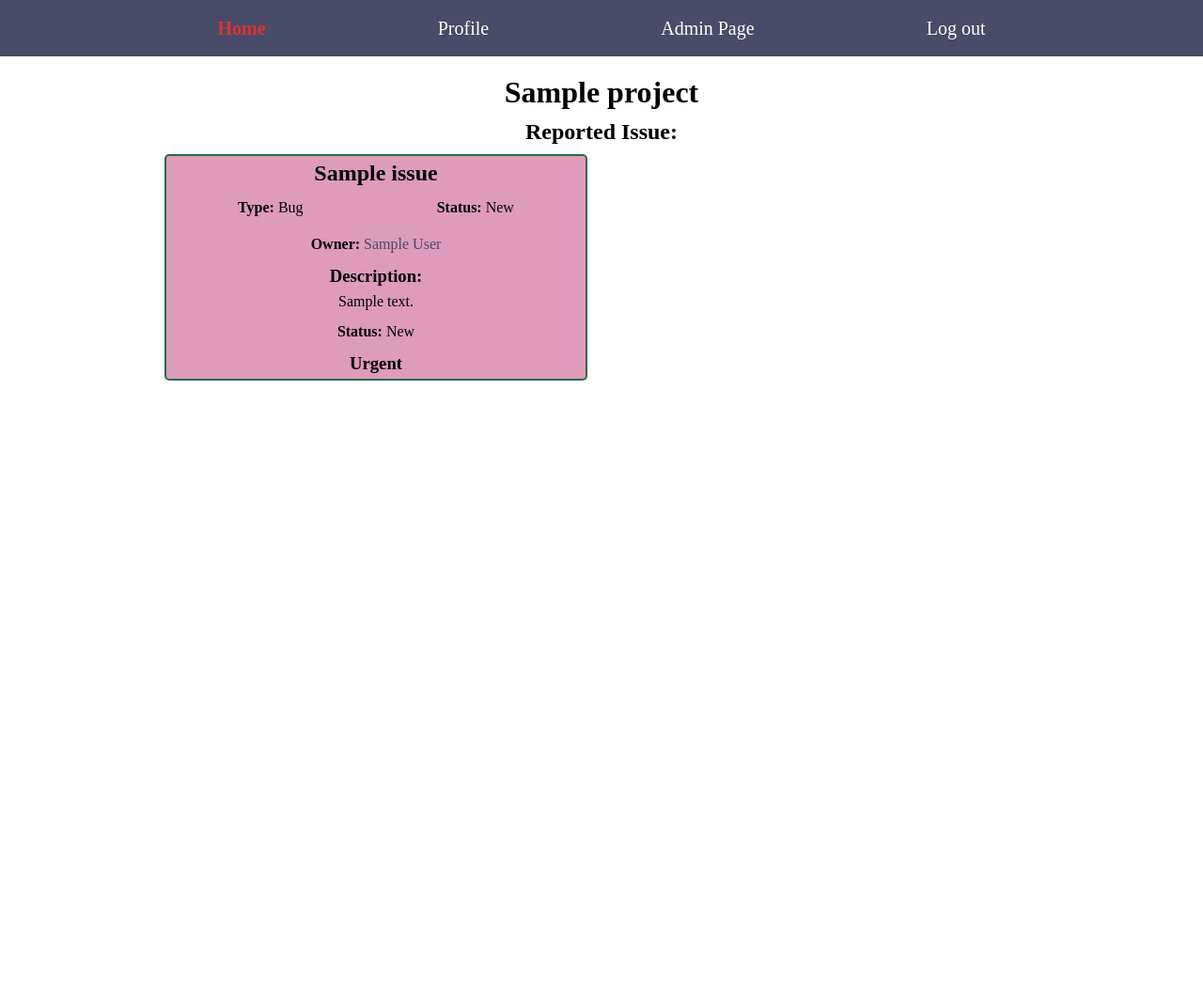
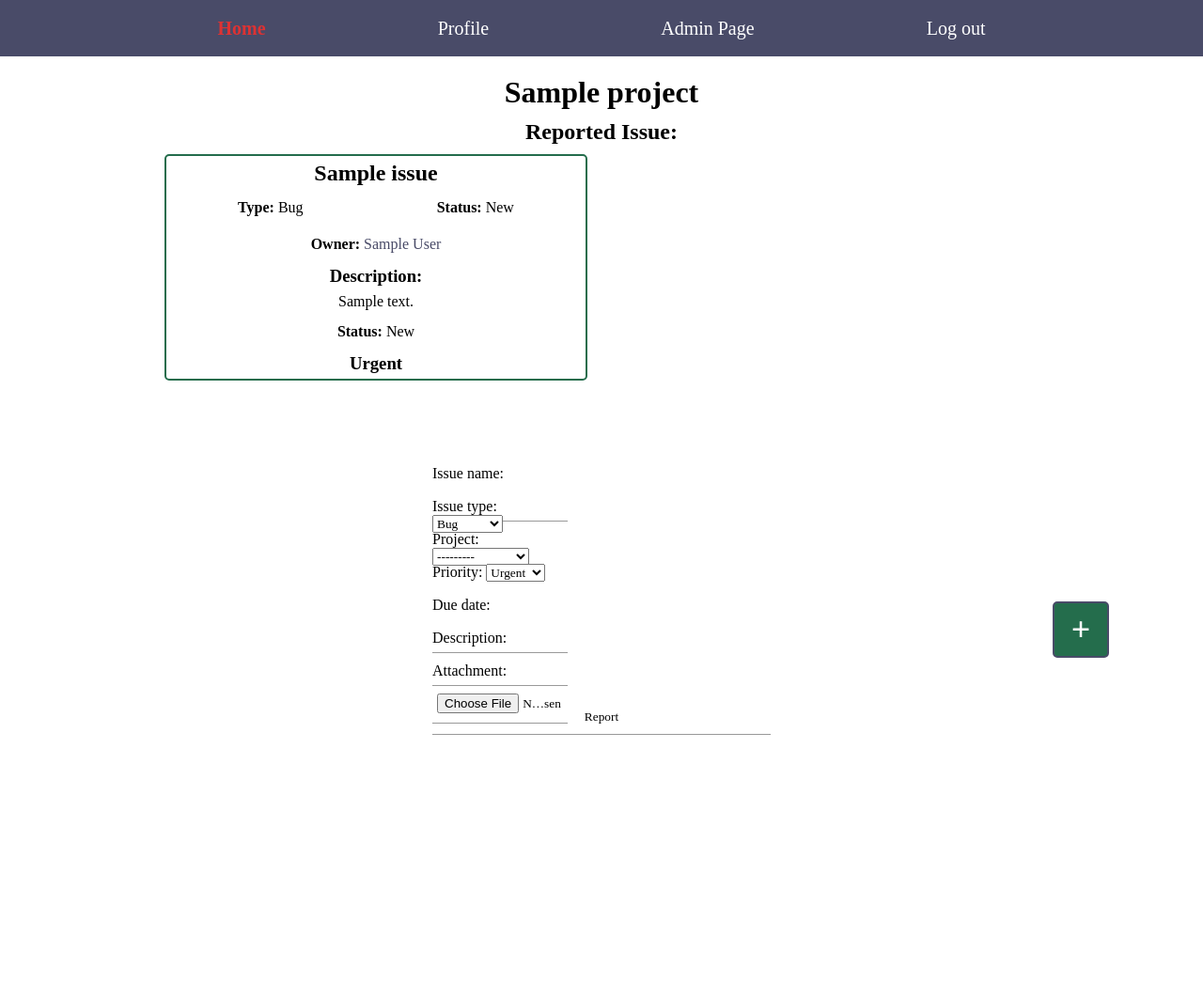
Before and after one commit to Karol204/BugTracker, a Django app: page /projectDetails/1 in a window 1280 px wide. Shown: the whole page at 94% size. Before the commit the page ends 405 px from the top, so only its background shows below. Run offline with Django 3.2, Linux system fonts and the light colour scheme; a user stored in the database is signed in; tables that the repository leaves empty hold one stand-in row (values such as "Sample post"); some web fonts are replaced.

Commit message:
issue step form

```diff
--- a/pages/views.py
+++ b/pages/views.py
@@ -38,7 +38,6 @@ class HomePage(LoginRequiredMixin, View):
 
         issue_name = request.POST.get('issue_name')
         issue_type = request.POST.get('issue_type')
-        project = request.POST.get('project')
         priority = request.POST.get('priority')
         due_date = request.POST.get('due_date')
         description = request.POST.get('description')
@@ -50,7 +49,7 @@ class HomePage(LoginRequiredMixin, View):
             new_bug = Issue()
             new_bug.issue_name = issue_name
             new_bug.issue_type = issue_type
-            new_bug.project = Project.objects.get(id=project)
+            new_bug.project = Project.objects.get(id=5)
             new_bug.reported = employee_id
             new_bug.priority = priority
             new_bug.due_date = due_date
--- a/static/css/base.css
+++ b/static/css/base.css
@@ -471,127 +471,6 @@ transition: all 0.3s ease 0s;
 
 /* Bug report form */
 
-.bug-report-form {
-    display: flex;
-    margin-top: 100px;
-    width: 350px;
-    height: 500px;
-    background-color: lightblue;
-    flex-direction: column;
-    align-items: center;
-    justify-content: space-around;
-    z-index: -2;
-    padding: 50px 40px 25px;
-}
-
-.bug-report-form p {
-    position: relative;
-    width: 250px;
-    height: 150px;
-    margin: 15px auto;
-}
-
-.bug-report-form p label {
-    position: absolute;
-    top: -25px;
-    left: 5px;
-    font-size: 18px;
-}
-
-.bug-report-form p input,
-.bug-report-form p select {
-    background-color: transparent;
-    border: 3px solid #fff;
-    width: 250px;
-    height: 50px;
-    font-size: 1.3rem;
-}
-
-.bug-report-form button {
-    width: 120px;
-    height: 40px;
-    border: 3px solid #fff;
-    border-radius: 3px;
-    background-color: transparent;
-    font-size: 1.2rem;
-
-}
-
-.bug-report-form button:hover {
-    background-color: #fff;
-    color: #494b68;
-}
-
-.bug-report-form button:focus {
-    outline: 0;
-}
-
-.bug-report-form button:active {
-    transform: scale(0.98);
-}
-
-
-
-.form {
-    position: fixed;
-    top: 50%;
-    left: 50%;
-    transform: translate(-50%, -50%);
-}
-
-.form.inactive {
-    display: none;
-}
-
-.btnshowingForm {
-    position: fixed;
-    bottom: 50px;
-    right: 50px;
-    width: 50px;
-    height: 50px;
-    border: 3px #000 solid;
-    border-radius: 5px;
-    cursor: pointer;
-    background-color: lightblue;
-    transition: .3s ease-in;
-}
-
-.btnshowingForm:hover,
-.btnshowingForm:active,
-.btnshowingForm:focus
-{
-    width: 150px;
-    height: 70px;
-}
-
-.btnshowingForm:hover p {
-    color: black;
-    opacity: 1;
-}
-
-.btnshowingForm:active {
-    transform: scale(0.98);
-}
-
-.btnshowingForm.active {
-        background-color: darkseagreen;
-}
-
-.btnshowingForm p {
-    color: black;
-    opacity: 0;
-    transition: opacity 0.1s .18s ease;
-}
-
-
-
-td img {
-    width: 30px;
-    height: 30px;
-    object-fit: cover;
-    border-radius: 50%;
-    transform: translateY(26%);
-}
 
 @media (min-width: 450px) {
     .content {
@@ -620,6 +499,169 @@ td img {
     }
 
 }
+
+
+.wrapper.inactive {
+    display: none;
+}
+
+.btnshowingForm {
+    position: fixed;
+    width: 60px;
+    height: 60px;
+    bottom: 100px;
+    right: 100px;
+    border-radius: 5px;
+    border: 2px solid #494b68;
+    background-color: #246d4c;
+    color: #fff;
+    transition: 1s ease;
+    z-index: 1000;
+}
+
+.btnshowingForm p {
+    font-weight: bold;
+    font-size: 36px;
+    text-align: center;
+    margin: auto 5px;
+    line-height: 100%;
+    cursor: pointer;
+
+}
+
+.btnshowingForm:hover {
+    color: black;
+    background-color: #fff;
+    border-color: #246d4c;
+}
+
+.wrapper {
+    position: fixed;
+    width: 100vw;
+    height: 100vh;
+    z-index: 3;
+    background-color: rgba(80,80,80,0.4);
+    top: 60px;
+    left: 0;
+    overflow: hidden;
+}
+
+.form {
+    width: 360px;
+    height: 400px;
+    margin: 8% auto;
+    background-color: #fff;
+    border-radius: 5px;
+    position: relative;
+    overflow: hidden;
+}
+
+.formset {
+    width: 280px;
+    position: absolute;
+    top: 100px;
+    left: 40px;
+    transition: 0.5s;
+    overflow: hidden;
+}
+
+.bug-form input {
+    width: 100%;
+    padding: 10px 5px;
+    margin: 5px 0;
+    border: 0;
+    border-bottom: 1px solid #999;
+    background-color: transparent;
+}
+
+::placeholder {
+    color: #777;
+}
+
+.btn-box {
+    display: flex;
+    width: 100%;
+    margin: 30px auto;
+    text-align: center;
+}
+
+.form-btn {
+    width: 110px;
+    height: 40px;
+    margin: 0 auto;
+    padding: 8px 0;
+    position: relative;
+    background: linear-gradient(to right, #ff105f, #ffad06);
+    border-radius: 30px;
+    border: 0;
+    outline: none;
+    color: #fff;
+    cursor: pointer;
+}
+
+
+
+#result {
+    height: 50px;
+    width: 60%;
+    margin: 5px auto;
+    line-height: 50px;
+    font-size: 15px;
+}
+
+.form p {
+    width: 40%;
+    height: 35px;
+}
+
+#form2,
+#form3 {
+    left: 450px;
+}
+
+.step-row {
+    width: 360px;
+    height: 40px;
+    margin: 0 auto;
+    display: flex;
+    align-items: center;
+    box-shadow: 0 -1px 5px -1px #000;
+    position: relative;
+}
+
+.step-col {
+    width: 120px;
+    text-align: center;
+    position: relative;
+    color: #333;
+    position: relative;
+}
+
+#progress {
+    position: absolute;
+    height: 100%;
+    width: 120px;
+    background: linear-gradient(to right, #ff105f, #ffad06);
+    transition: 0.5s;
+
+}
+
+#progress::after {
+    content: '';
+    height: 0;
+    width: 0;
+    border-top: 20px solid transparent;
+    border-bottom: 20px solid transparent;
+    position: absolute;
+    right: -20px;
+    top: 0;
+    border-left: 20px solid #ffad06;
+}
+
+
+
+
+
 
 @media (min-width: 600px) {
     .grid-container {
@@ -653,3 +695,128 @@ td img {
 .asap {
     background-color: rgba(190, 172, 103, 0.8);
 }
+
+
+
+
+
+
+/*.bug-report-form {*/
+/*    display: flex;*/
+/*    margin-top: 100px;*/
+/*    width: 350px;*/
+/*    height: 500px;*/
+/*    background-color: lightblue;*/
+/*    flex-direction: column;*/
+/*    align-items: center;*/
+/*    justify-content: space-around;*/
+/*    z-index: -2;*/
+/*    padding: 50px 40px 25px;*/
+/*}*/
+
+/*.bug-report-form p {*/
+/*    position: relative;*/
+/*    width: 250px;*/
+/*    height: 150px;*/
+/*    margin: 15px auto;*/
+/*}*/
+
+/*.bug-report-form p label {*/
+/*    position: absolute;*/
+/*    top: -25px;*/
+/*    left: 5px;*/
+/*    font-size: 18px;*/
+/*}*/
+
+/*.bug-report-form p input,*/
+/*.bug-report-form p select {*/
+/*    background-color: transparent;*/
+/*    border: 3px solid #fff;*/
+/*    width: 250px;*/
+/*    height: 50px;*/
+/*    font-size: 1.3rem;*/
+/*}*/
+
+/*.bug-report-form button {*/
+/*    width: 120px;*/
+/*    height: 40px;*/
+/*    border: 3px solid #fff;*/
+/*    border-radius: 3px;*/
+/*    background-color: transparent;*/
+/*    font-size: 1.2rem;*/
+
+/*}*/
+
+/*.bug-report-form button:hover {*/
+/*    background-color: #fff;*/
+/*    color: #494b68;*/
+/*}*/
+
+/*.bug-report-form button:focus {*/
+/*    outline: 0;*/
+/*}*/
+
+/*.bug-report-form button:active {*/
+/*    transform: scale(0.98);*/
+/*}*/
+
+
+
+/*.form {*/
+/*    position: fixed;*/
+/*    top: 50%;*/
+/*    left: 50%;*/
+/*    transform: translate(-50%, -50%);*/
+/*}*/
+
+
+
+/*.btnshowingForm {*/
+/*    position: fixed;*/
+/*    bottom: 50px;*/
+/*    right: 50px;*/
+/*    width: 50px;*/
+/*    height: 50px;*/
+/*    border: 3px #000 solid;*/
+/*    border-radius: 5px;*/
+/*    cursor: pointer;*/
+/*    background-color: lightblue;*/
+/*    transition: .3s ease-in;*/
+/*}*/
+
+/*.btnshowingForm:hover,*/
+/*.btnshowingForm:active,*/
+/*.btnshowingForm:focus*/
+/*{*/
+/*    width: 150px;*/
+/*    height: 70px;*/
+/*}*/
+
+/*.btnshowingForm:hover p {*/
+/*    color: black;*/
+/*    opacity: 1;*/
+/*}*/
+
+/*.btnshowingForm:active {*/
+/*    transform: scale(0.98);*/
+/*}*/
+
+/*.btnshowingForm.active {*/
+/*        background-color: darkseagreen;*/
+/*}*/
+
+/*.btnshowingForm p {*/
+/*    color: black;*/
+/*    opacity: 0;*/
+/*    transition: opacity 0.1s .18s ease;*/
+/*}*/
+
+
+
+/*td img {*/
+/*    width: 30px;*/
+/*    height: 30px;*/
+/*    object-fit: cover;*/
+/*    border-radius: 50%;*/
+/*    transform: translateY(26%);*/
+/*}*/
--- a/static/js/app.js
+++ b/static/js/app.js
@@ -22,7 +22,7 @@ btnShowingBtn.addEventListener('click', (e) => {
 })
 
 
-$(".btn-add-issue").click(function (){
+$(".btdn-add-issue").click(function (){
 
 
     let issue_name = document.getElementById('id_issue_name').value
@@ -68,9 +68,16 @@ $(".btn-add-issue").click(function (){
         $("#result").text(response['errorMessage'])
     })
     }
+})
 
 
-})
+
+function screenWidthCheck () {
+    if (innerWidth >= 600) {
+        $('.btnshowingForm').removeClass('mobile-display-none')
+    }
+}
+
 
 // Priority box color
 
@@ -135,12 +142,80 @@ function sendToServer(id, value) {
     })
 }
 
-function priorityCheckFunc() {
-    if(priorityCheck.innerText === 'ASAP'){
-        $('.single-issue').addClass('asap')
-    } else if (priorityCheck.innerText === 'Urgent'){
-        $('.single-issue').addClass('urgent')
+// function priorityCheckFunc() {
+//     if(priorityCheck.innerText === 'ASAP'){
+//         $('.single-issue').addClass('asap')
+//     } else if (priorityCheck.innerText === 'Urgent'){
+//         $('.single-issue').addClass('urgent')
+//     }
+// }
+
+
+
+
+window.addEventListener('resize', screenWidthCheck())
+
+
+
+// priorityCheckFunc()
+screenWidthCheck()
+
+
+
+let form1 = $('#form1')
+let form2 = $('#form2')
+let form3 = $('#form3')
+
+
+let next1 = $('#next1')
+let next2 = $('#next2')
+
+let back1 = $('#back1')
+let back2 = $('#back2')
+
+let progress = $('#progress')
+
+next1.on('click', function () {
+
+    let issue_name = document.getElementById('id_issue_name').value
+    let issue_type = document.getElementById('id_issue_type').value
+    let description = document.getElementById('id_description').value
+
+    if (issue_name == "") {
+        $("#result").text('Please Enter Name')
+    } else if (issue_type == "") {
+        $("#result").text('Please Select Type')
+    } else if (description == "") {
+        $("#result").text('Please Enter Description')
+    } else {
+
+        form1.css('left', -450)
+        form2.css('left', 40)
+        progress.css('width', 240)
     }
-}
+})
 
-priorityCheckFunc()
+back1.on('click', function (){
+
+        form1.css('left', 40)
+        form2.css('left', 450)
+        progress.css('width', 120)
+})
+
+next2.on('click', function (){
+     let due_date = document.getElementById('id_due_date').value
+
+    if(due_date == "") {
+         $("#result").text('Please Enter Date')
+    } else {
+        form2.css('left', -450)
+        form3.css('left', 40)
+        progress.css('width', 360)
+    }
+})
+
+back2.on('click', function (){
+    form2.css('left', 40)
+    form3.css('left', 450)
+    progress.css('width', 240)
+})
--- a/templates/projectDetalisPage.html
+++ b/templates/projectDetalisPage.html
@@ -68,7 +68,7 @@
 
 
 
-<button class="btnshowingForm mobile-display-none"><p>Report issue</p></button>
+<button class="btnshowingForm mobile-display-none"><p>+</p></button>
 
     <div class="form inactive" id="hidden-form">
         <div class="form-group">
```
Also changed, not shown: templates/HomePage.html (+54 -7 lines).
